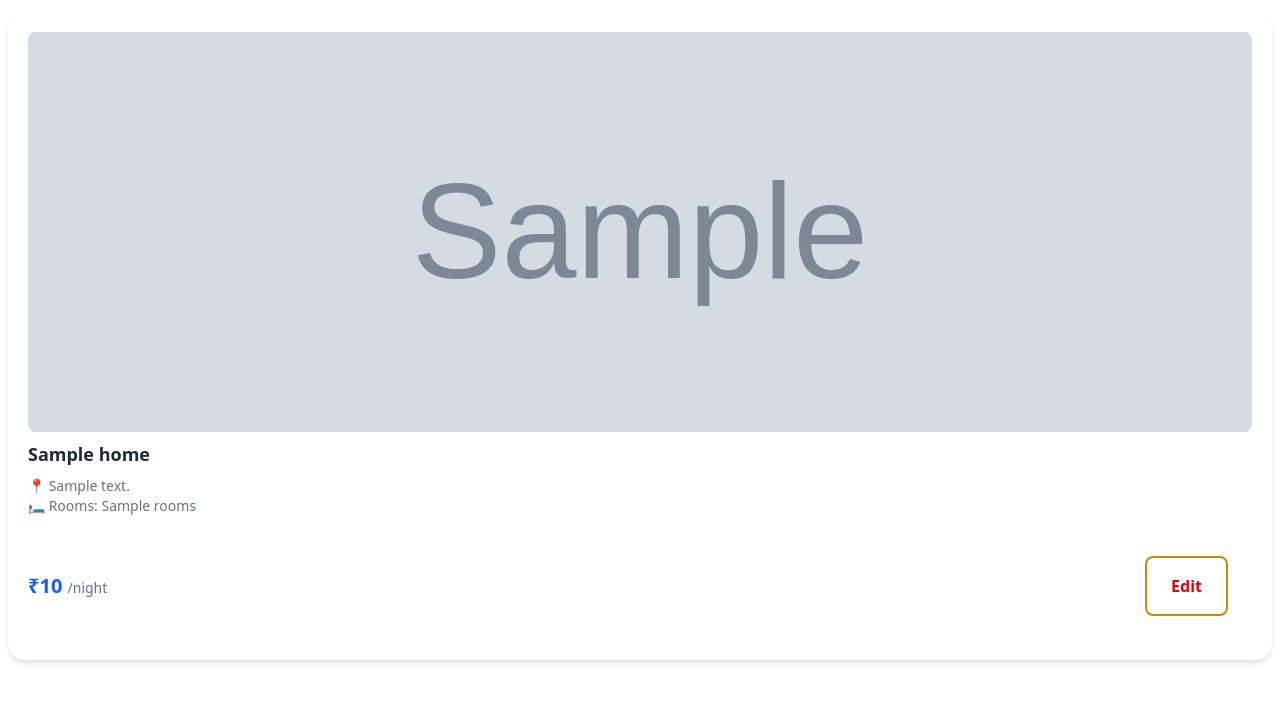
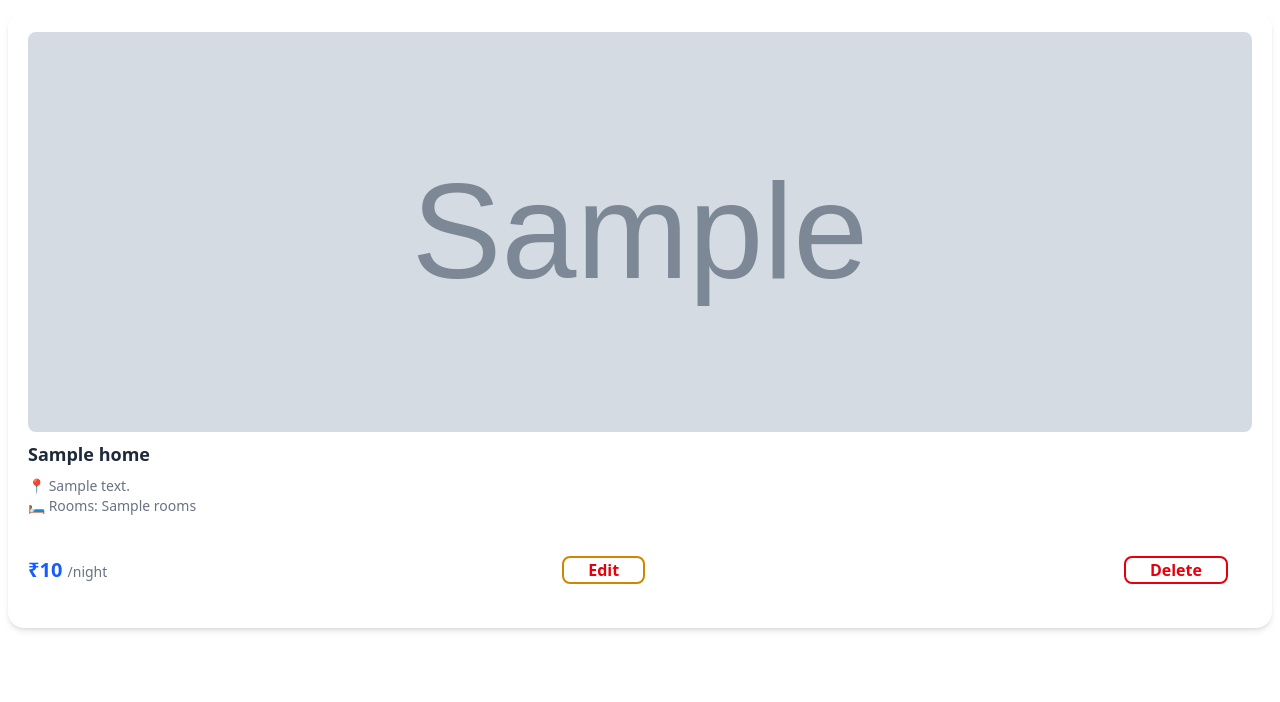
Before and after one commit to ManatThakur/new, a Node server app: template view/hosthomes.ejs in a window 1280 px wide. Shown: the top 702 px of the page. Run offline with Node 20, Linux system fonts and the light colour scheme; the template is opened without the code that fills it: most values are stand-ins (such as "Sample title", 1, 10 or a date in 2020); grey boxes marked "Sample" are stand-in pictures.

Commit message:
Fixed delete redirect to update home page, corrected form actions for add/edit

```diff
--- a/controller/hostController.js
+++ b/controller/hostController.js
@@ -48,6 +48,3 @@ exports.geteditForm = (req, res, next) => {
     res.render('form', { home: home, editing: editing, title: 'Edit Home' });
   });
 };
-exports.posteditForm = (req, res, next) => {
-
-}
--- a/public/styles/output.css
+++ b/public/styles/output.css
@@ -309,6 +309,12 @@
   .inline-block {
     display: inline-block;
   }
+  .table {
+    display: table;
+  }
+  .h-3 {
+    height: calc(var(--spacing) * 3);
+  }
   .h-3\.5 {
     height: calc(var(--spacing) * 3.5);
   }
@@ -345,6 +351,9 @@
   .min-h-screen {
     min-height: 100vh;
   }
+  .w-3 {
+    width: calc(var(--spacing) * 3);
+  }
   .w-3\.5 {
     width: calc(var(--spacing) * 3.5);
   }
@@ -362,6 +371,9 @@
   }
   .max-w-7xl {
     max-width: var(--container-7xl);
+  }
+  .border-collapse {
+    border-collapse: collapse;
   }
   .cursor-pointer {
     cursor: pointer;
@@ -442,6 +454,9 @@
   }
   .border-gray-200 {
     border-color: var(--color-gray-200);
+  }
+  .border-red-600 {
+    border-color: var(--color-red-600);
   }
   .border-yellow-600 {
     border-color: var(--color-yellow-600);
@@ -654,6 +669,10 @@
     --tw-shadow: 0 4px 6px -1px var(--tw-shadow-color, rgb(0 0 0 / 0.1)), 0 2px 4px -2px var(--tw-shadow-color, rgb(0 0 0 / 0.1));
     box-shadow: var(--tw-inset-shadow), var(--tw-inset-ring-shadow), var(--tw-ring-offset-shadow), var(--tw-ring-shadow), var(--tw-shadow);
   }
+  .outline {
+    outline-style: var(--tw-outline-style);
+    outline-width: 1px;
+  }
   .transition {
     transition-property: color, background-color, border-color, outline-color, text-decoration-color, fill, stroke, --tw-gradient-from, --tw-gradient-via, --tw-gradient-to, opacity, box-shadow, transform, translate, scale, rotate, filter, -webkit-backdrop-filter, backdrop-filter, display, content-visibility, overlay, pointer-events;
     transition-timing-function: var(--tw-ease, var(--default-transition-timing-function));
@@ -707,6 +726,13 @@
     &:hover {
       @media (hover: hover) {
         background-color: var(--color-green-700);
+      }
+    }
+  }
+  .hover\:bg-red-600 {
+    &:hover {
+      @media (hover: hover) {
+        background-color: var(--color-red-600);
       }
     }
   }
@@ -1008,6 +1034,11 @@
   inherits: false;
   initial-value: 0 0 #0000;
 }
+@property --tw-outline-style {
+  syntax: "*";
+  inherits: false;
+  initial-value: solid;
+}
 @property --tw-duration {
   syntax: "*";
   inherits: false;
@@ -1073,6 +1104,7 @@
       --tw-ring-offset-width: 0px;
       --tw-ring-offset-color: #fff;
       --tw-ring-offset-shadow: 0 0 #0000;
+      --tw-outline-style: solid;
       --tw-duration: initial;
       --tw-translate-x: 0;
       --tw-translate-y: 0;
--- a/router/formRouter.js
+++ b/router/formRouter.js
@@ -9,5 +9,6 @@ formRouter.use(bodyParser.urlencoded({ extended: true }));
 formRouter.get("/form",formControl.getaddForm);
 formRouter.post("/form",formControl.postForm);
 formRouter.get("/edit-home/:id", hostController.geteditForm);
-formRouter.post("/edit-home", hostController.posteditForm);
+formRouter.post("/edit-home", formControl.posteditForm);
+formRouter.post("/delete-home", formControl.postdeleteHome);
 exports.router=formRouter;
--- a/view/form.ejs
+++ b/view/form.ejs
@@ -73,9 +73,8 @@
     <h1 class="text-3xl font-bold underline">
       <%= editing ? 'Edit Home' : 'Add New Home' %>
     </h1>
-<form method='post' action="/form">
+<form method='post' action="<%= editing ? '/edit-home' : '/form' %>">
     <input type="hidden" name="id" value="<%= editing ? home.id : '' %>">
-1766
     <label>Home Name</label>
     <input id="homeName" type="text" name="homeName" value="<%= editing ? home.homeName : '' %>" placeholder="Enter home name">
 
@@ -91,7 +90,7 @@
     <label>Image</label>
     <input id="image" type="text" name="image" value="<%= editing ? home.image : '' %>" placeholder="/images/home1.jpg">
 
-    <button type="submit">Save Home</button>
+    <button type="submit"><%= editing ?  'Update Home': 'Save home' %></button>
 
 </form>
 <br>
--- a/view/hosthomes.ejs
+++ b/view/hosthomes.ejs
@@ -59,11 +59,15 @@
               <span class="text-sm font-normal text-gray-500">/night</span>
             </span>
 
-            <button class="border-2 border-yellow-600 text-red-600 hover:bg-yellow-600 hover:text-white font-semibold px-6 py-4 m-6 rounded-lg transition duration-300" onclick="window.location.href='/edit-home/<%= home.id %>?editing=true'">
+            <button class="border-2 border-yellow-600 text-red-600 hover:bg-yellow-600 hover:text-white font-semibold px-6  m-6 rounded-lg transition duration-300" onclick="window.location.href='/edit-home/<%= home.id %>?editing=true'">
   Edit
 </button>
-
-
+<form method="post" action="/delete-home">
+  <input type="hidden" name="id" value="<%= home.id %>">
+  <button class="border-2 border-red-600 text-red-600 hover:bg-red-600 hover:text-white font-semibold px-6  m-6 rounded-lg transition duration-300">
+    Delete
+  </button>
+</form>
           </div>
 
 
```
Also changed, not shown: controller/formControl.js (+46 -2 lines), data/homes.json (+6 -22 lines).
